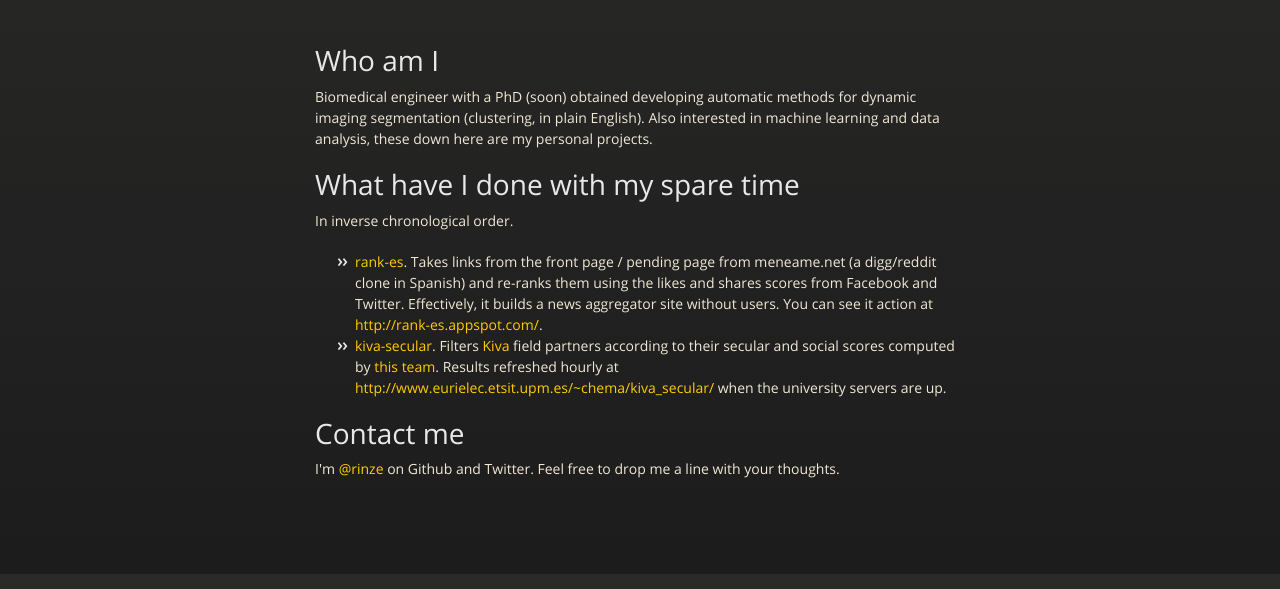
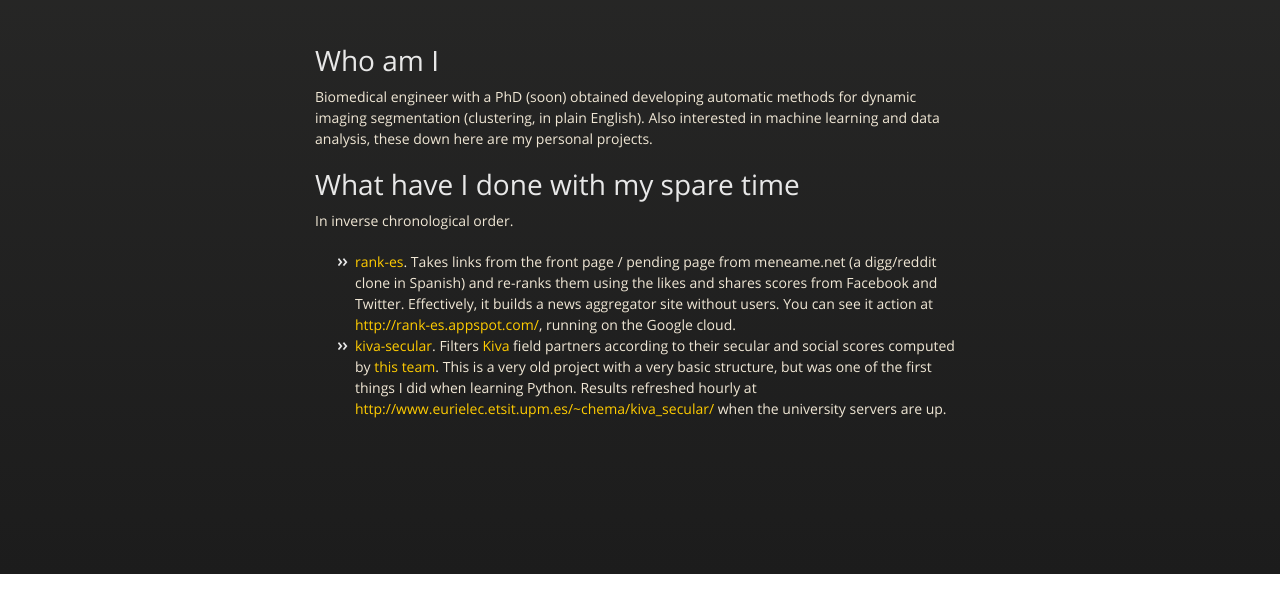
Before and after one commit to rinze/rinze.github.io, a plain HTML site: page index.html in a window 1280 px wide. Shown: the part 226-815 px from the top of the page. Drawn offline with nearby package versions, Linux system fonts and the light colour scheme.

Commit message:
Replace master branch with page content via GitHub

```diff
--- a/index.html
+++ b/index.html
@@ -47,13 +47,10 @@
 
 <ul>
 <li>
-<a href="https://github.com/rinze/rank-es">rank-es</a>. Takes links from the front page / pending page from meneame.net (a digg/reddit clone in Spanish) and re-ranks them using the likes and shares scores from Facebook and Twitter. Effectively, it builds a news aggregator site without users. You can see it action at <a href="http://rank-es.appspot.com/">http://rank-es.appspot.com/</a>.</li>
+<a href="https://github.com/rinze/rank-es">rank-es</a>. Takes links from the front page / pending page from meneame.net (a digg/reddit clone in Spanish) and re-ranks them using the likes and shares scores from Facebook and Twitter. Effectively, it builds a news aggregator site without users. You can see it action at <a href="http://rank-es.appspot.com/">http://rank-es.appspot.com/</a>, running on the Google cloud.</li>
 <li>
-<a href="https://github.com/rinze/kiva_secular">kiva-secular</a>. Filters <a href="http://kiva.org">Kiva</a> field partners according to their secular and social scores computed by <a href="http://www.kiva.org/team/atheists">this team</a>. Results refreshed hourly at <a href="http://www.eurielec.etsit.upm.es/%7Echema/kiva_secular/">http://www.eurielec.etsit.upm.es/~chema/kiva_secular/</a> when the university servers are up. </li>
-</ul><h1>
-<a name="contact-me" class="anchor" href="#contact-me"><span class="octicon octicon-link"></span></a>Contact me</h1>
-
-<p>I'm <a href="https://github.com/rinze" class="user-mention">@rinze</a> on Github and Twitter. Feel free to drop me a line with your thoughts.</p>
+<a href="https://github.com/rinze/kiva_secular">kiva-secular</a>. Filters <a href="http://kiva.org">Kiva</a> field partners according to their secular and social scores computed by <a href="http://www.kiva.org/team/atheists">this team</a>. This is a very old project with a very basic structure, but was one of the first things I did when learning Python. Results refreshed hourly at <a href="http://www.eurielec.etsit.upm.es/%7Echema/kiva_secular/">http://www.eurielec.etsit.upm.es/~chema/kiva_secular/</a> when the university servers are up. </li>
+</ul>
       </section>
 
     </div>
--- a/params.json
+++ b/params.json
@@ -1 +1 @@
-{"name":"@rinze repositories","tagline":"My personal open source projects","body":"# Who am I\r\n\r\nBiomedical engineer with a PhD (soon) obtained developing automatic methods for dynamic imaging segmentation (clustering, in plain English). Also interested in machine learning and data analysis, these down here are my personal projects.\r\n\r\n# What have I done with my spare time\r\n\r\nIn inverse chronological order.\r\n\r\n* [rank-es](https://github.com/rinze/rank-es). Takes links from the front page / pending page from meneame.net (a digg/reddit clone in Spanish) and re-ranks them using the likes and shares scores from Facebook and Twitter. Effectively, it builds a news aggregator site without users. You can see it action at http://rank-es.appspot.com/.\r\n* [kiva-secular](https://github.com/rinze/kiva_secular). Filters [Kiva](http://kiva.org) field partners according to their secular and social scores computed by [this team](http://www.kiva.org/team/atheists). Results refreshed hourly at http://www.eurielec.etsit.upm.es/~chema/kiva_secular/ when the university servers are up. \r\n\r\n# Contact me\r\n\r\nI'm @rinze on Github and Twitter. Feel free to drop me a line with your thoughts.\r\n","google":"","note":"Don't delete this file! It's used internally to help with page regeneration."}
+{"name":"@rinze repositories","tagline":"My personal open source projects","body":"# Who am I\r\n\r\nBiomedical engineer with a PhD (soon) obtained developing automatic methods for dynamic imaging segmentation (clustering, in plain English). Also interested in machine learning and data analysis, these down here are my personal projects.\r\n\r\n# What have I done with my spare time\r\n\r\nIn inverse chronological order.\r\n\r\n* [rank-es](https://github.com/rinze/rank-es). Takes links from the front page / pending page from meneame.net (a digg/reddit clone in Spanish) and re-ranks them using the likes and shares scores from Facebook and Twitter. Effectively, it builds a news aggregator site without users. You can see it action at http://rank-es.appspot.com/, running on the Google cloud.\r\n* [kiva-secular](https://github.com/rinze/kiva_secular). Filters [Kiva](http://kiva.org) field partners according to their secular and social scores computed by [this team](http://www.kiva.org/team/atheists). This is a very old project with a very basic structure, but was one of the first things I did when learning Python. Results refreshed hourly at http://www.eurielec.etsit.upm.es/~chema/kiva_secular/ when the university servers are up. \r\n","google":"","note":"Don't delete this file! It's used internally to help with page regeneration."}
```
